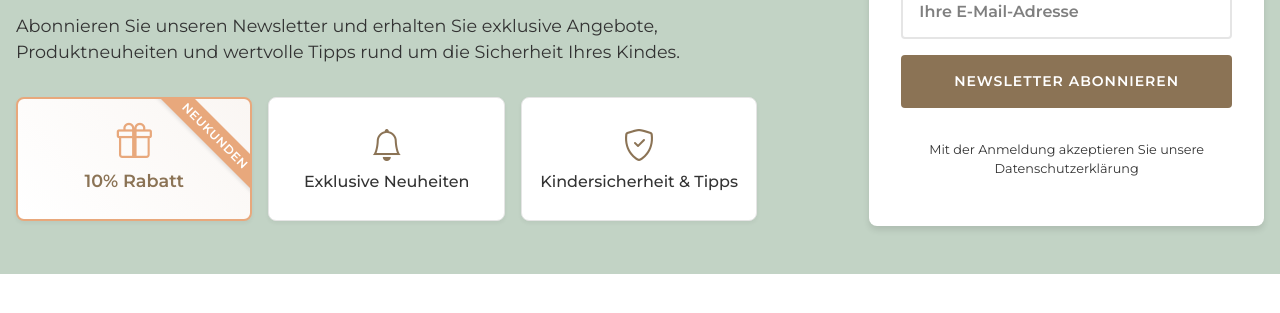
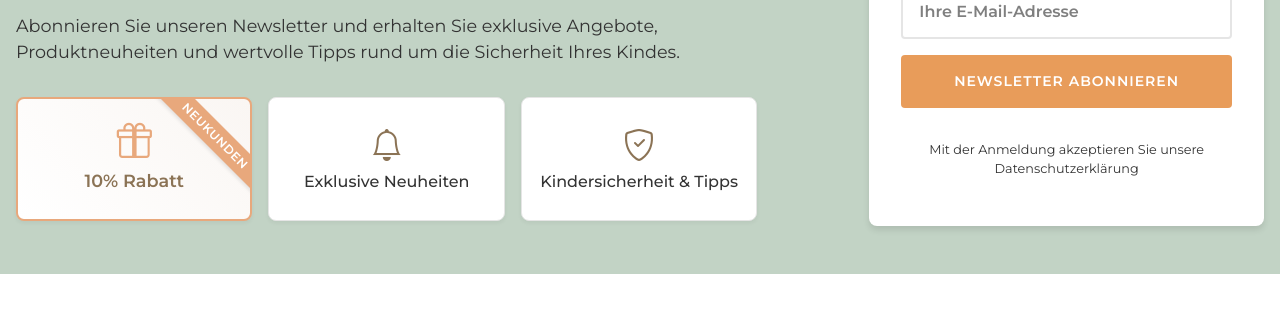
Before and after one commit to Rockvogel/geuther-website, a plain HTML site: page newsletter.html in a window 1280 px wide. Shown: the part 95-408 px from the top of the page. Drawn offline with nearby package versions, Linux system fonts and the light colour scheme; a web font is replaced by a local one.

Commit message:
[Style] Anpassung der CSS-Eigenschaften im Newsletter
- Änderung des Box-Schatten-Effekts für Hover-Zustände der Benefit-Items zur Verbesserung der visuellen Tiefe.
- Aktualisierung der Hintergrundfarbe und Textfarbe der primären Schaltfläche für eine ansprechendere Benutzeroberfläche.
- Anpassung der Übergangseffekte für die Schaltfläche, um eine flüssigere Animation zu gewährleisten.

```diff
--- a/newsletter.html
+++ b/newsletter.html
@@ -110,7 +110,7 @@
 
         .geuther-newsletter .benefit-item:hover {
             transform: translateY(-5px);
-            box-shadow: 0 5px 15px rgba(0,0,0,0.1);
+            box-shadow: 0 5px 15px rgba(0,0,0,0.2);
         }
 
         .geuther-newsletter .benefit-icon {
@@ -155,21 +155,25 @@
         }
 
         .geuther-newsletter .btn-primary {
-            background-color: var(--geuther-primary);
+            background-color: #e89c5a;
             border: none;
+            outline: none;
             padding: 1rem 2rem;
-            color: white;
+            color: #fff;
             font-weight: 600;
             border-radius: 4px;
             cursor: pointer;
-            transition: all 0.3s ease;
+            transition: background 0.2s, transform 0.2s;
             width: 100%;
             text-transform: uppercase;
             letter-spacing: 1px;
         }
 
         .geuther-newsletter .btn-primary:hover {
-            background-color: #7a6448;
+            background-color: #e88c3a;
+            border: none !important;
+            outline: none !important;
+            color: #fff;
             transform: translateY(-2px);
         }
 
```
